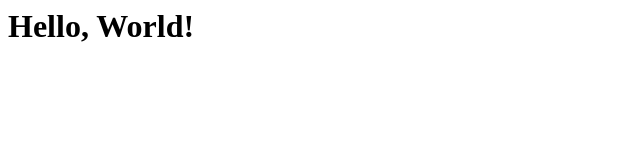
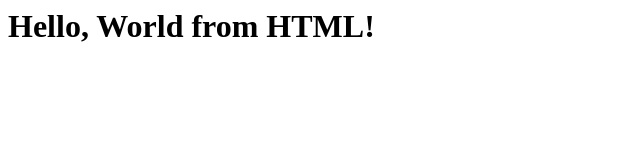
Before and after one commit to ekaneff/wk2-static, a plain HTML site: page index.html in a window 1280 px wide. Shown: the whole page, without its empty margins (0-640 px from the left). Drawn offline with Linux system fonts and the light colour scheme.

Commit message:
changed text

```diff
--- a/index.html
+++ b/index.html
@@ -1 +1 @@
-<h1>Hello, World!</h1>
+<h1>Hello, World from HTML!</h1>
```
